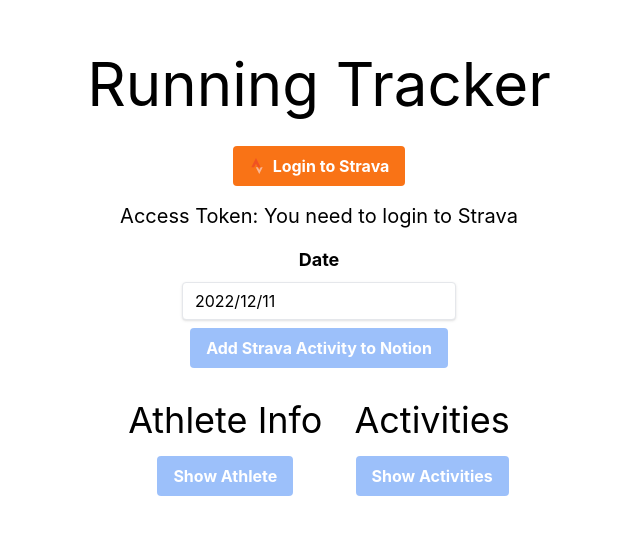
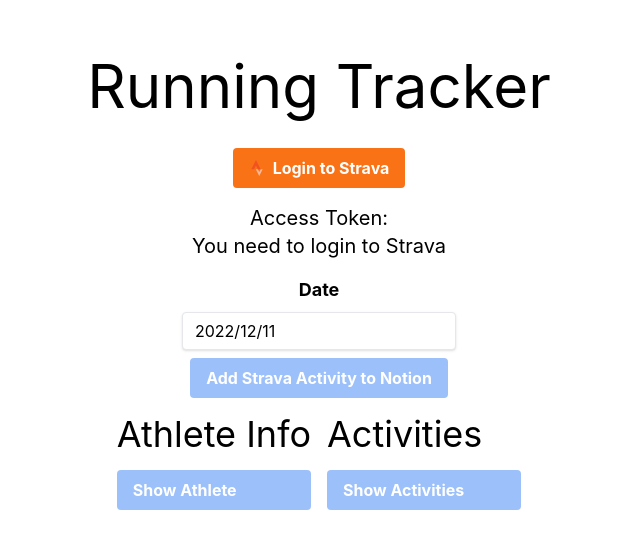
Before and after one commit to Am4teur/NotionStravaRunningTracker, a Next.js app: page / in a window 1280 px wide. Shown: the part 117-666 px from the top of the page, without its empty margins (321-961 px from the left). Built offline with nearby package versions, Linux system fonts and the light colour scheme.

Commit message:
Correct minor layout details

```diff
--- a/pages/index.tsx
+++ b/pages/index.tsx
@@ -136,7 +136,7 @@
       </Head>
 
       <main className={styles.main}>
-        <h1 className="text-6xl mb-8">Running Tracker</h1>
+        <h1 className="text-6xl mb-8 text-center">Running Tracker</h1>
         {/* <h2 className="text-4xl mb-4">from Runners to Runners</h2> */}
 
         <div className="mb-4">
@@ -145,8 +145,9 @@
           </Button>
         </div>
 
-        <h2 className="text-xl mb-4">
-          Access Token: {accessToken ?? "You need to login to Strava"}
+        <h2 className="flex flex-col text-center text-xl mb-4">
+          <span>Access Token:</span>
+          <span>{accessToken ?? "You need to login to Strava"}</span>
         </h2>
 
         <form
@@ -166,18 +167,15 @@
           </Button>
         </form>
 
-        <div className="flex flex-row gap-8 mt-4">
-          <div className="flex flex-col items-center my-4 gap-4">
-            <h2 className="text-4xl">Athlete Info</h2>
+        <div className="grid grid-flow-col grid-cols-2 grid-rows-2 items-center gap-4 mt-4">
+          <h2 className="text-center text-4xl">Athlete Info</h2>
           <Button onClick={getAthlete} disabled={!accessToken}>
             Show Athlete
           </Button>
           {athlete ? (
             <pre key={athlete.id}>{JSON.stringify(athlete, null, 2)}</pre>
           ) : null}
-          </div>
 
-          <div className="flex flex-col items-center my-4 gap-4">
           <h2 className="text-4xl">Activities</h2>
           <Button onClick={getActivities} disabled={!accessToken}>
             Show Activities
@@ -202,7 +200,6 @@
             </div>
           ) : null}
         </div>
-        </div>
       </main>
     </div>
   );
--- a/styles/Home.module.css
+++ b/styles/Home.module.css
@@ -4,7 +4,7 @@
 
 .main {
   min-height: 100vh;
-  padding: 4rem 0;
+  padding: 1rem 0;
   flex: 1;
   display: flex;
   flex-direction: column;
```
Lines whose indentation alone changed are shown as unchanged.
